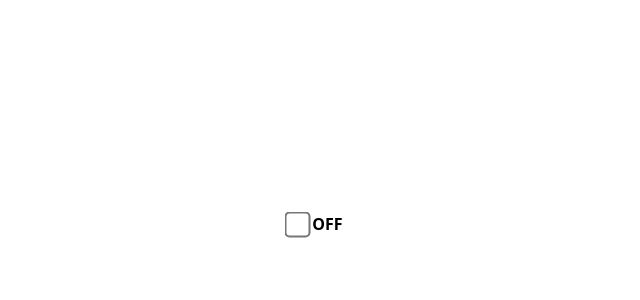
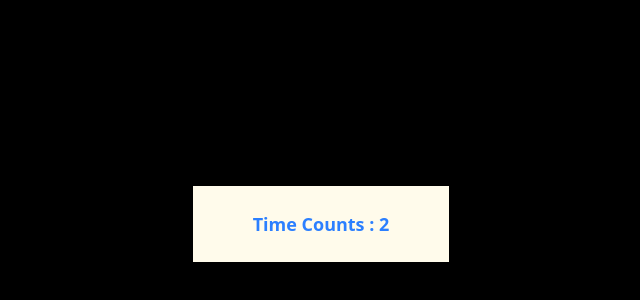
Before and after one commit to Devanshmohan/30DaysReactJs, a React (Vite) app: page / in a window 1280 px wide. Shown: the part 176-476 px from the top of the page, without its empty margins (319-959 px from the left). Built offline with nearby package versions, Linux system fonts and the light colour scheme.

Commit message:
Added a new Component

```diff
--- a/src/App.jsx
+++ b/src/App.jsx
@@ -4,6 +4,7 @@ import Two from './components/Two'
 import Three from './components/Three'
 import Four from './components/Four'
 import Five from './components/Five'
+import { Six } from './components/Six'
 
 const App = () => {
   return (
@@ -12,7 +13,8 @@ const App = () => {
      {/* <Two /> */}
      {/* <Three /> */}
      {/* <Four /> */}
-     <Five />
+     {/* <Five /> */}
+     <Six />
     </div>
   )
 }
--- /dev/null
+++ b/src/components/Six.jsx
@@ -0,0 +1,32 @@
+// A timer which counts down from a specified timer.
+
+import React, { useEffect, useState } from 'react'
+
+export const Six = () => {
+
+   const[time,setTime] = useState(9);
+
+
+   useEffect(() => {
+
+   if(time>0){
+
+     const timer = setTimeout(() => {
+
+        setTime(time-1);
+
+      },1000);
+      return () => clearTimeout(timer);
+    }
+
+   },)
+
+
+  return (
+    <div className='flex justify-center items-center h-screen bg-black'>
+        <div className='w-64 p-6 bg-amber-50 flex items-center justify-center'>
+        <p className='text-blue-500 font-bold text-lg'>Time Counts : {time}</p>
+        </div>
+    </div>
+  )
+}
```
Also changed, not shown: 1 other file (tests, documents, lock files or other folders).
